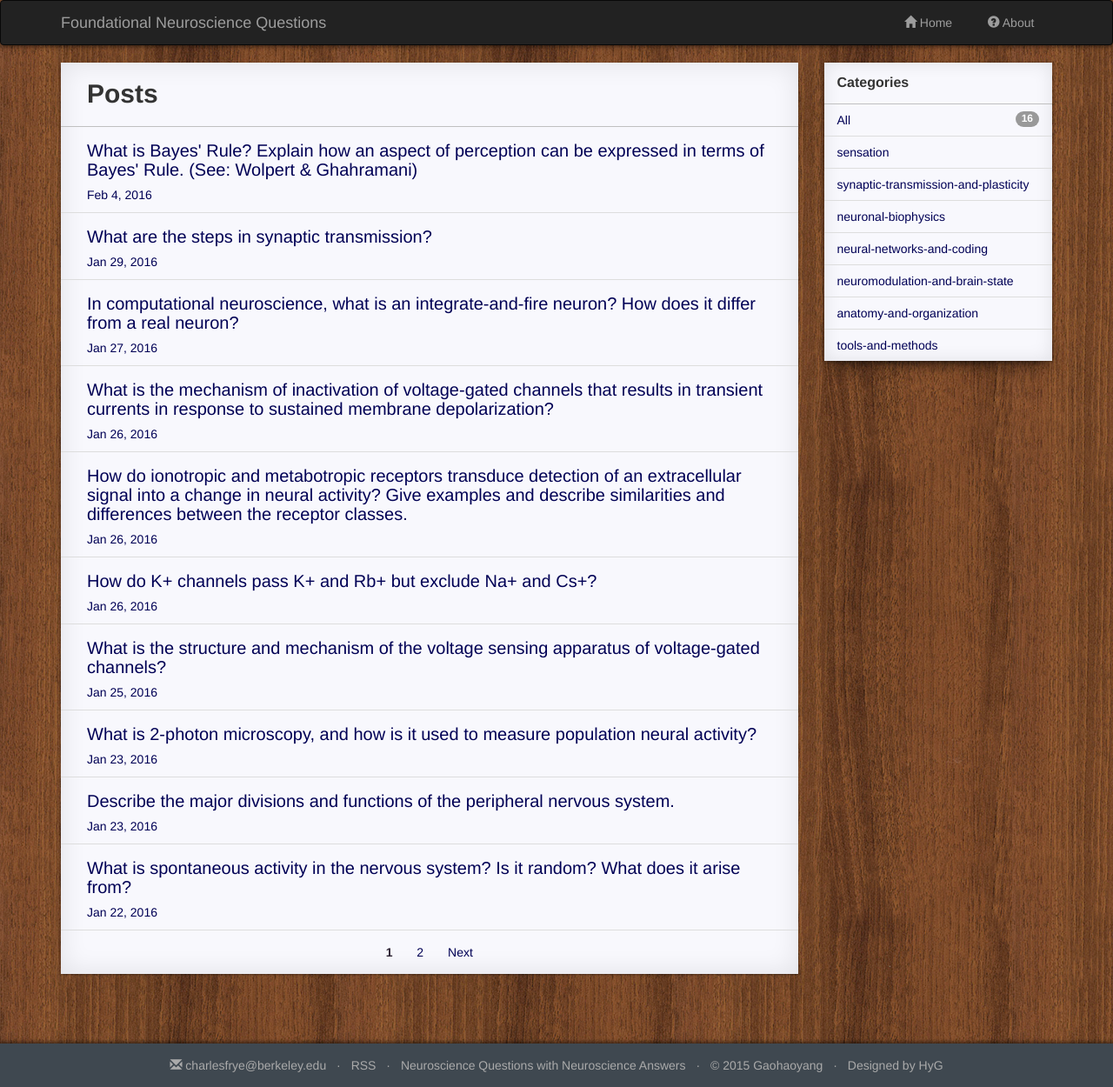
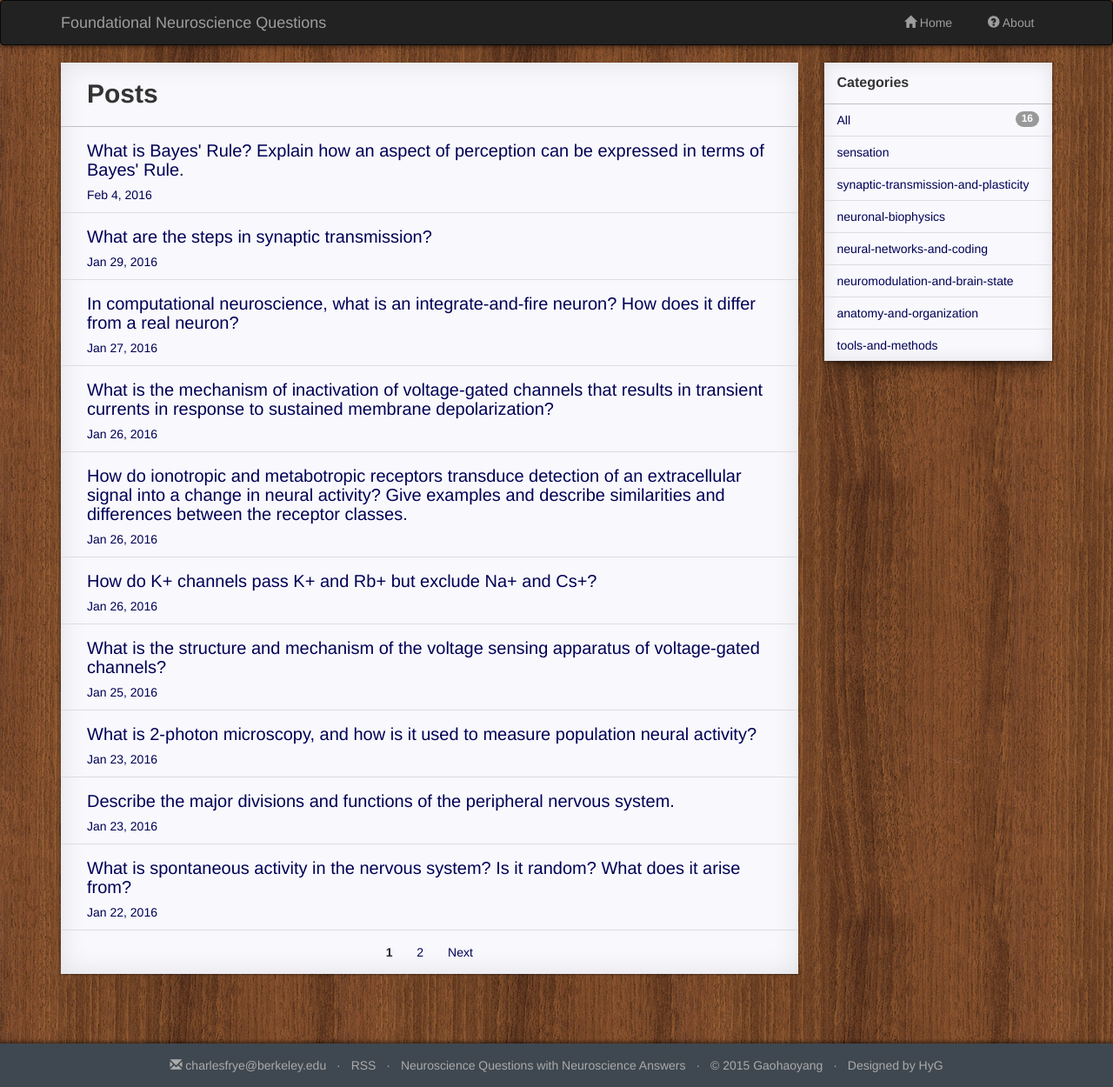
Before and after one commit to charlesfrye/FoundationalNeuroscience, a Jekyll site: the page built from index.html, in a window 1280 px wide. Shown: the whole page at 87% size. Built offline with Jekyll 4.4.1, drawn with Linux system fonts in a browser that asks for light colours; nearby versions of some CDN libraries; the list of posts is cut into pages by our own code; a style sheet for code colours, icons or effects is not loaded.

Commit message:
Remove Wol&Gha ref from title

```diff
--- a/_posts/2016-02-04-11.md
+++ b/_posts/2016-02-04-11.md
@@ -1,6 +1,6 @@
 ---
 layout: post
-title:	"What is Bayes' Rule? Explain how an aspect of perception can be expressed in terms of Bayes' Rule.  (See: Wolpert & Ghahramani)"
+title:	"What is Bayes' Rule? Explain how an aspect of perception can be expressed in terms of Bayes' Rule."
 date:	2016-02-04
 category:	"sensation"
 ---
```
